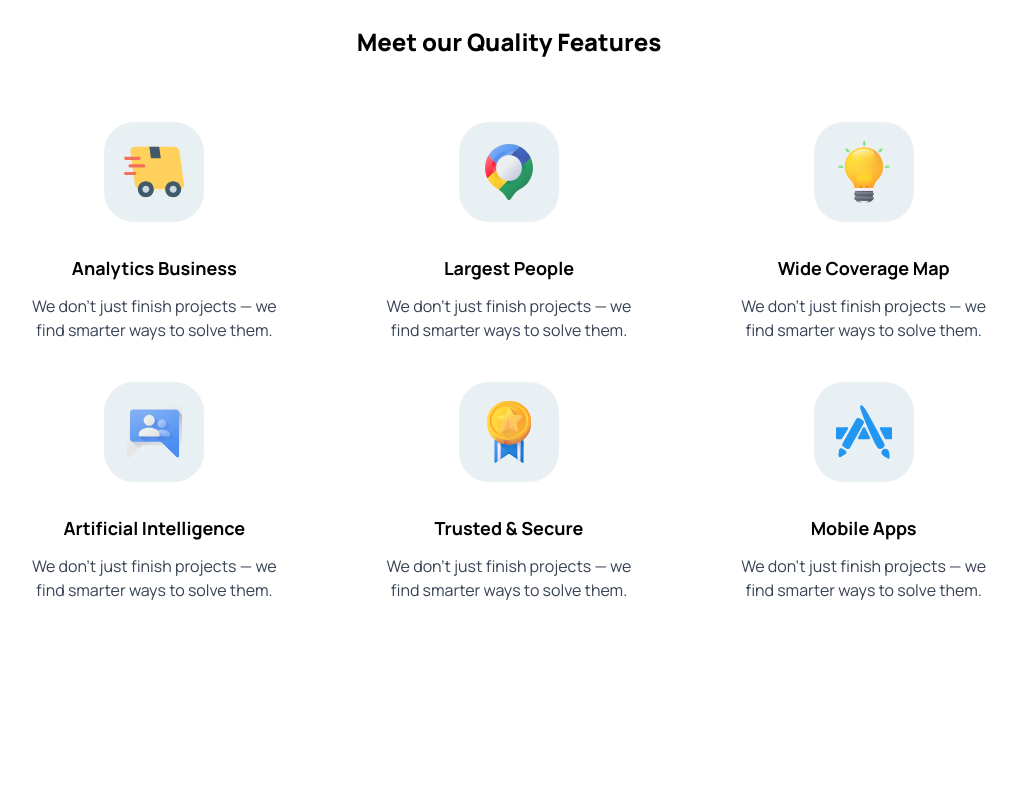
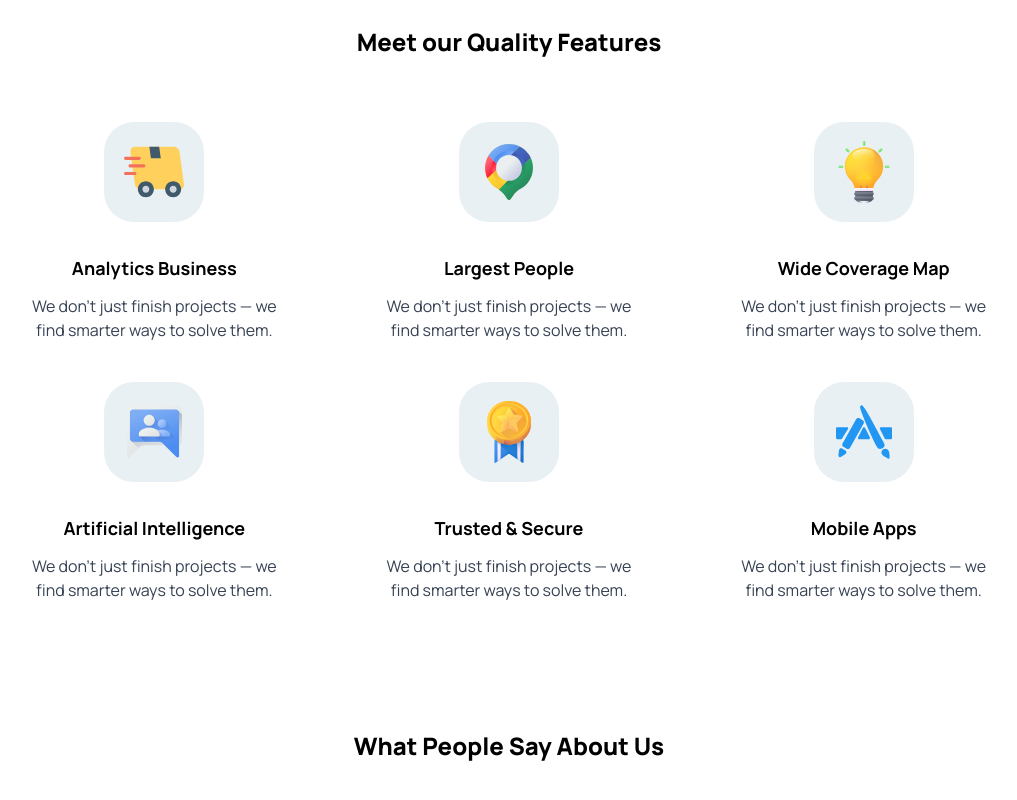
Before and after one commit to denisdiaconu/food-landing-page, a Next.js app: page / in a window 1280 px wide. Shown: the part 3597-4397 px from the top of the page, without its empty margins (131-1148 px from the left). Before the commit the page ends 4263 px from the top, so only its background shows below. Built offline with nearby package versions, Linux system fonts and the light colour scheme.

Commit message:
Add react multi carousel package

```diff
--- a/components/Home/ClientReview/ClientReview.tsx
+++ b/components/Home/ClientReview/ClientReview.tsx
@@ -1,9 +1,16 @@
-import React from 'react'
+import React from 'react';
 
 const ClientReview = () => {
   return (
-    <div>ClientReview</div>
-  )
-}
+    <div className="pt-16 pb-16">
+      <h1 className="text-xl sm:text-2xl text-center font-extrabold">
+        What People Say About Us
+      </h1>
+      <div className='mt-16 w-[80%] mx-auto'>
 
-export default ClientReview
+      </div>
+    </div>
+  );
+};
+
+export default ClientReview;
--- a/components/Home/Home.tsx
+++ b/components/Home/Home.tsx
@@ -5,6 +5,7 @@ import Category from './Category/Category'
 import HowItWorks from './HowItWorks/HowItWorks'
 import About from './About/About'
 import Feature from './Feature/Feature'
+import ClientReview from './ClientReview/ClientReview'
 
 const Home = () => {
   return (
@@ -15,6 +16,7 @@ const Home = () => {
       <HowItWorks />
       <About />
       <Feature />
+      <ClientReview />
     </div>
   )
 }
--- a/package.json
+++ b/package.json
@@ -13,7 +13,8 @@
     "next-themes": "^0.4.6",
     "react": "^19.0.0",
     "react-dom": "^19.0.0",
-    "react-icons": "^5.5.0"
+    "react-icons": "^5.5.0",
+    "react-multi-carousel": "^2.8.6"
   },
   "devDependencies": {
     "@eslint/eslintrc": "^3",
```
Also changed, not shown: 1 other file (tests, documents, lock files or other folders).
